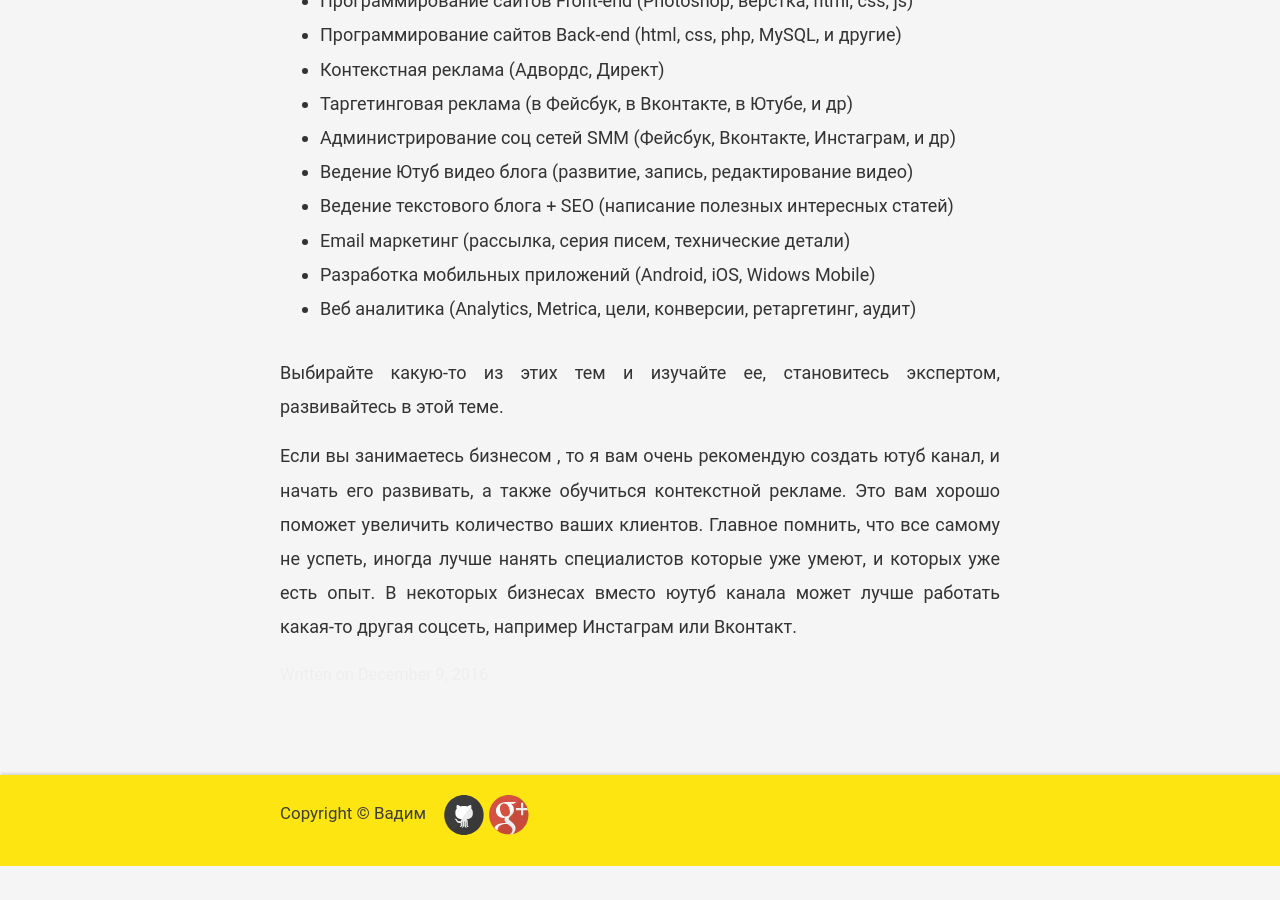
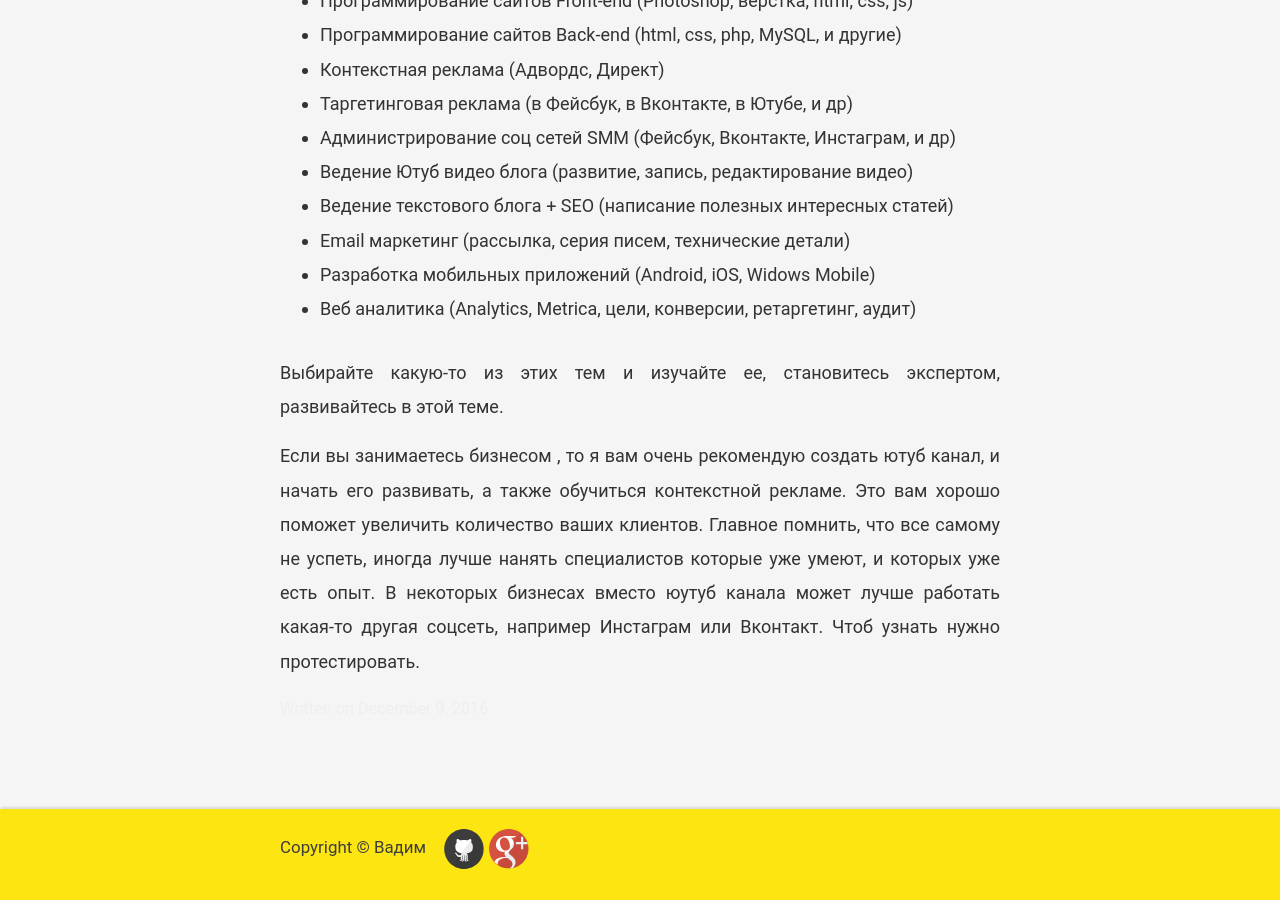
Before and after one commit to VadymVolos/vadymvolos.github.io, a Jekyll site: the page built from _posts/digital-marketing/2016-12-09-kakie-kursy-vybrat-po-internet-marketingu.md, in a window 1280 px wide and 900 px high, scrolled down 926 px. Built offline with Jekyll 4.4.1, drawn with Linux system fonts in a browser that asks for light colours; comment, search, counter and statistics services are not loaded; before the commit the page ends 1792 px from its top, so only the background shows below that.

Commit message:
Update 2016-12-09-kakie-kursy-vybrat-po-internet-marketingu.md

```diff
--- a/_posts/digital-marketing/2016-12-09-kakie-kursy-vybrat-po-internet-marketingu.md
+++ b/_posts/digital-marketing/2016-12-09-kakie-kursy-vybrat-po-internet-marketingu.md
@@ -38,4 +38,4 @@
 
 Выбирайте какую-то из этих тем и изучайте ее, становитесь экспертом, развивайтесь в этой теме.
 
-Если вы занимаетесь бизнесом , то я вам очень рекомендую создать ютуб канал, и начать его развивать, а также обучиться контекстной рекламе. Это вам хорошо поможет увеличить количество ваших клиентов. Главное помнить, что все самому не успеть, иногда лучше нанять специалистов которые уже умеют, и которых уже есть опыт. В некоторых бизнесах вместо юутуб канала может лучше работать какая-то другая соцсеть, например Инстаграм или Вконтакт.
+Если вы занимаетесь бизнесом , то я вам очень рекомендую создать ютуб канал, и начать его развивать, а также обучиться контекстной рекламе. Это вам хорошо поможет увеличить количество ваших клиентов. Главное помнить, что все самому не успеть, иногда лучше нанять специалистов которые уже умеют, и которых уже есть опыт. В некоторых бизнесах вместо юутуб канала может лучше работать какая-то другая соцсеть, например Инстаграм или Вконтакт. Чтоб узнать нужно протестировать.
```
